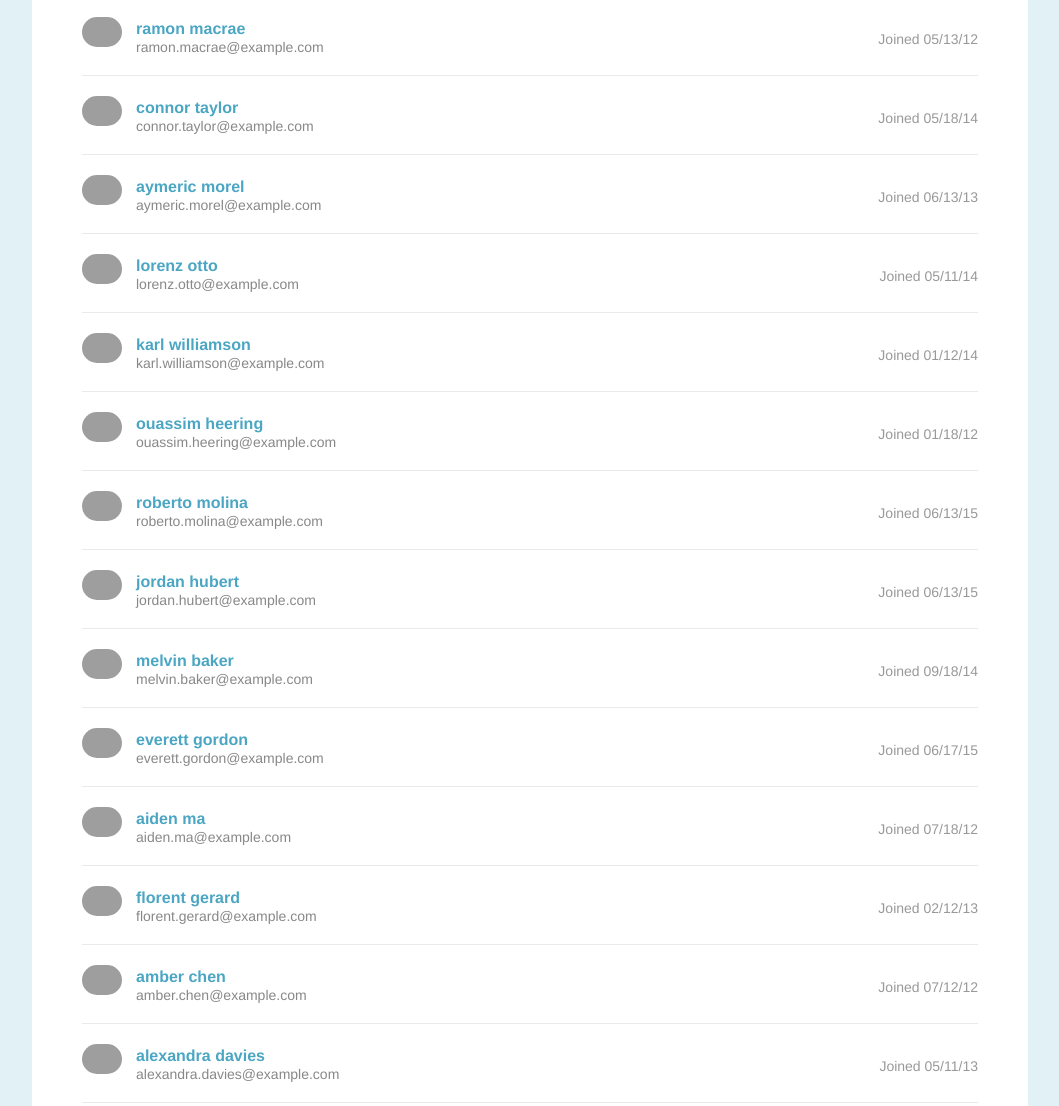
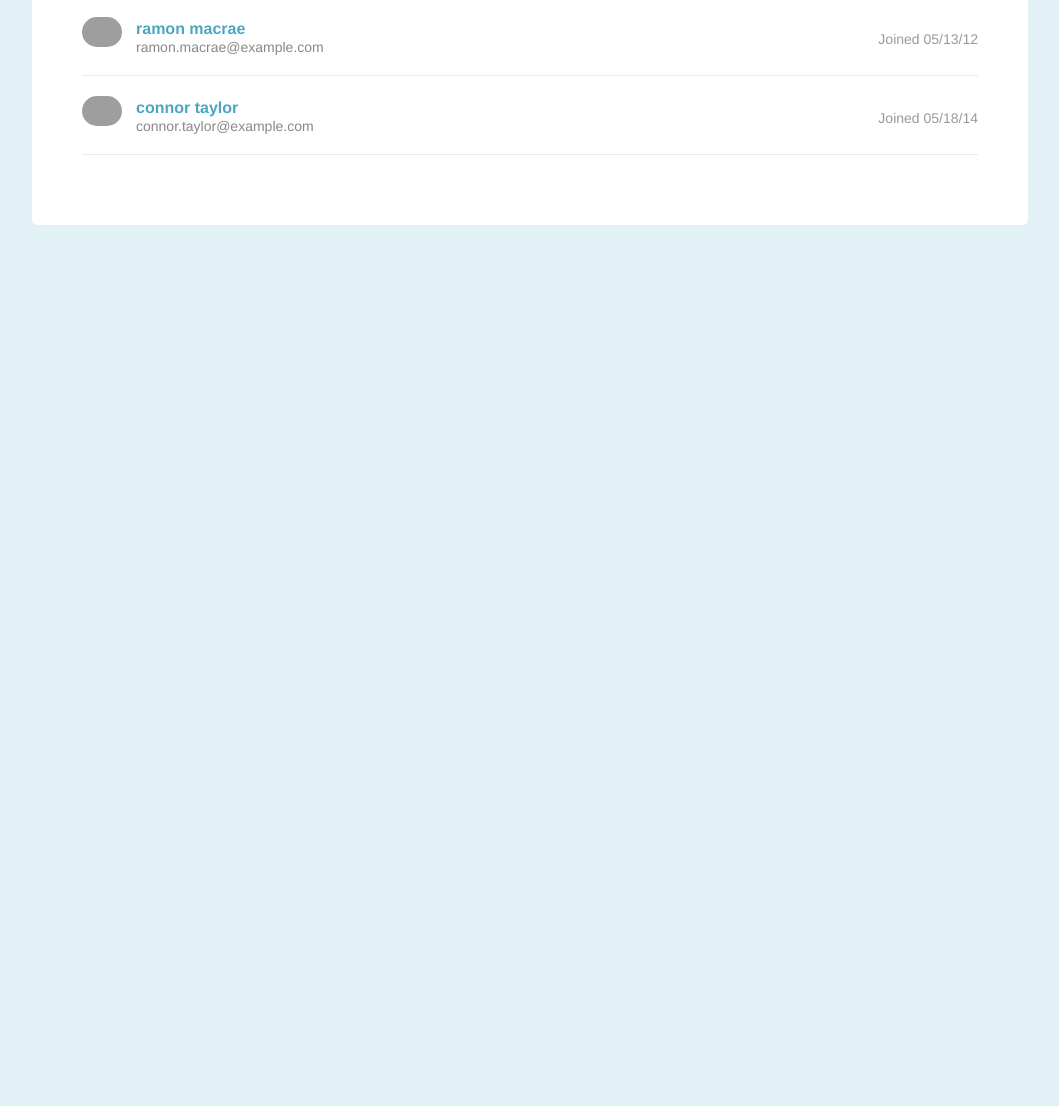
Before and after one commit to MattJD1313/https-github.com-MattJD1313-pagination-filter-v2.git-, a plain HTML site: page index.html in a window 1280 px wide. Shown: the part 757-1863 px from the top of the page, without its empty margins (110-1169 px from the left). After the commit the page ends 1032 px from the top, so only its background shows below. Drawn offline with nearby package versions, Linux system fonts and the light colour scheme; grey boxes are pictures that could not be loaded.

Commit message:
Starting Over Without Plugins

```diff
--- a/index.html
+++ b/index.html
@@ -6,11 +6,6 @@
     <title>Students</title>
     <link rel="stylesheet" href="css/reset.css">
     <link rel="stylesheet" href="css/design.css">
-    <link rel="stylesheet" href="js/flaviusmatis-simplePagination.js-07c3728/simplePagination.css">
-    <link rel="stylesheet" type="text/css" href="js/HideSeek-master/demo/stylesheets/vendor/normalize.css">
-    <link rel="stylesheet" type="text/css" href="js/HideSeek-master/demo/stylesheets/vendor/skeleton.css">
-    <link rel="stylesheet" type="text/css" href="js/HideSeek-master/demo/stylesheets/styles.css">
-    <link rel="stylesheet" type="text/css" href="js/HideSeek-master/demo/stylesheets/vendor/github.css">
     <link rel="stylesheet" href="css/main.css">
   </head>
   <body>
--- a/js/main.js
+++ b/js/main.js
@@ -1,7 +1,10 @@
 
-$(function($) {
+
+function selectPages(){
     $('ul li').addClass('paginate');
     let pages = $('.paginate');
     let numPages = pages.length;
     let itemsPerPage = 10;
-)};
+    pages.slice(itemsPerPage).hide();
+}
+selectPages();
```
Also changed, not shown: 1 other file.
